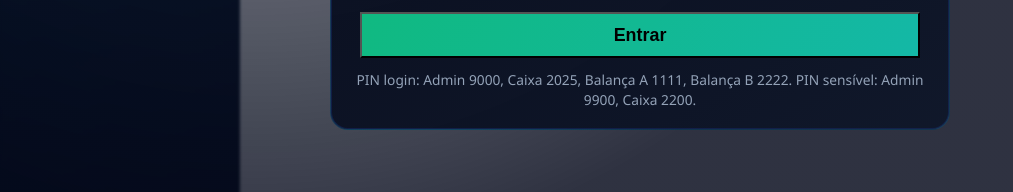
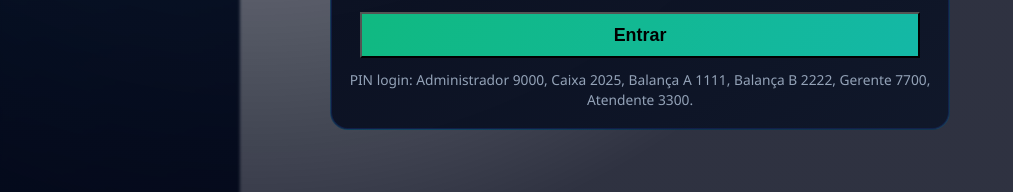
Before and after one commit to Rawston-mp/PDV_Restaurante_kilo, a React (Vite) app: page / in a window 1280 px wide. Shown: the part 569-761 px from the top of the page, without its empty margins (0-1013 px from the left). Built offline with nearby package versions, Linux system fonts and the light colour scheme; no server answers.

Commit message:
usuarios

```diff
--- a/src/modules/admin/presentation/components/StoreSettingsPanel.tsx
+++ b/src/modules/admin/presentation/components/StoreSettingsPanel.tsx
@@ -1,6 +1,6 @@
 import { useMemo, useState, type ChangeEvent } from 'react';
 
-import type { Role } from '@/modules/auth/domain/types/Role';
+import { getRoleLabel, type Role } from '@/modules/auth/domain/types/Role';
 import {
   readStoreSettings,
   saveStoreSettings,
@@ -8,14 +8,7 @@ import {
   type StoreSettings
 } from '@/modules/admin/infrastructure/local/platformSettings';
 
-const roleLabel: Record<Role, string> = {
-  ADMIN: 'Admin da plataforma',
-  GERENTE: 'Gerente',
-  CAIXA: 'Caixa',
-  ATENDENTE: 'Atendente',
-  COMANDA_A: 'Balança A',
-  COMANDA_B: 'Balança B'
-};
+const getStoreRoleLabel = (role: Role) => (role === 'ADMIN' ? 'Admin da plataforma' : getRoleLabel(role));
 
 const nowIso = () => new Date().toISOString();
 
@@ -346,7 +339,7 @@ export function StoreSettingsPanel() {
                   checked={form.allowedRoles.includes(roleOption)}
                   onChange={() => toggleRole(roleOption)}
                 />
-                {roleLabel[roleOption]}
+                {getStoreRoleLabel(roleOption)}
               </label>
             ))}
           </div>
--- a/src/modules/auth/infrastructure/local/pinPolicy.ts
+++ b/src/modules/auth/infrastructure/local/pinPolicy.ts
@@ -1,4 +1,4 @@
-import type { Role } from '@/modules/auth/domain/types/Role';
+import { getRoleLabel, type Role } from '@/modules/auth/domain/types/Role';
 
 export type PinKind = 'LOGIN' | 'SENSITIVE';
 
@@ -17,16 +17,16 @@ export type PinOperationResult = {
 const loginStorageKey = 'pdv.auth.loginPins';
 const sensitiveStorageKey = 'pdv.auth.sensitivePins';
 
-const defaultLoginPins: Record<Role, string> = {
+export const defaultLoginPins: Record<Role, string> = {
   ADMIN: '9000',
-  GERENTE: '7070',
+  GERENTE: '7700',
   CAIXA: '2025',
-  ATENDENTE: '3030',
+  ATENDENTE: '3300',
   COMANDA_A: '1111',
   COMANDA_B: '2222'
 };
 
-const defaultSensitivePins: Record<Role, string> = {
+export const defaultSensitivePins: Record<Role, string> = {
   ADMIN: '9900',
   GERENTE: '7700',
   CAIXA: '2200',
@@ -72,13 +72,26 @@ const readPins = (kind: PinKind): Record<Role, string> => {
     const parsed = JSON.parse(raw) as Record<Role, string>;
     const defaults = getDefaultPins(kind);
 
-    return {
+    const pins = {
       ...defaults,
       ...parsed
     };
+    return migrateLegacyDefaultPins(kind, pins);
   } catch {
     return { ...getDefaultPins(kind) };
   }
+};
+
+const migrateLegacyDefaultPins = (kind: PinKind, pins: Record<Role, string>) => {
+  if (kind !== 'LOGIN') {
+    return pins;
+  }
+
+  return {
+    ...pins,
+    GERENTE: pins.GERENTE === '7070' ? defaultLoginPins.GERENTE : pins.GERENTE,
+    ATENDENTE: pins.ATENDENTE === '3030' ? defaultLoginPins.ATENDENTE : pins.ATENDENTE
+  };
 };
 
 const persistPins = (kind: PinKind, pins: Record<Role, string>) => {
@@ -158,3 +171,8 @@ export const getPinPolicySummary = () => {
     sensitiveStrengthIssues: Object.values(sensitivePins).filter((pin) => !isPinStrongEnough(pin)).length
   };
 };
+
+export const getDefaultPinHint = () => {
+  const orderedRoles: Role[] = ['ADMIN', 'CAIXA', 'COMANDA_A', 'COMANDA_B', 'GERENTE', 'ATENDENTE'];
+  return `PIN login: ${orderedRoles.map((role) => `${getRoleLabel(role)} ${defaultLoginPins[role]}`).join(', ')}.`;
+};
--- a/src/modules/auth/presentation/components/AuthAccessPanel.tsx
+++ b/src/modules/auth/presentation/components/AuthAccessPanel.tsx
@@ -7,6 +7,7 @@ import {
   roleCanAccessStore,
   type StoreSettings
 } from '@/modules/admin/infrastructure/local/platformSettings';
+import { getDefaultPinHint } from '@/modules/auth/infrastructure/local/pinPolicy';
 
 const getStoreDisplayName = (store: StoreSettings) => store.tradeName || store.name;
 
@@ -153,9 +154,7 @@ export function AuthAccessPanel() {
 
         {message && <p className="auth-message">{message}</p>}
 
-        <p className="auth-hint">
-          PIN login: Admin 9000, Caixa 2025, Balança A 1111, Balança B 2222. PIN sensível: Admin 9900, Caixa 2200.
-        </p>
+        <p className="auth-hint">{getDefaultPinHint()}</p>
       </section>
     </div>
   );
--- a/src/modules/auth/presentation/providers/AuthProvider.tsx
+++ b/src/modules/auth/presentation/providers/AuthProvider.tsx
@@ -3,7 +3,7 @@ import { createContext, useContext, useMemo, useState, type ReactNode } from 're
 import type { User } from '@/modules/auth/domain/entities/User';
 import { hasPermission } from '@/modules/auth/domain/services/permissionPolicy';
 import type { Permission } from '@/modules/auth/domain/types/Permission';
-import { roleLabels, type Role } from '@/modules/auth/domain/types/Role';
+import { getRoleLabel, type Role } from '@/modules/auth/domain/types/Role';
 import {
   changeRolePin,
   getPinPolicySummary,
@@ -148,7 +148,7 @@ export function AuthProvider({ children }: { children: ReactNode }) {
 
           return {
             success: false,
-            message: `Perfil ${roleLabels[role]} não está vinculado à loja ${getStoreDisplayName(selectedStore)}.`
+            message: `Perfil ${getRoleLabel(role)} não está vinculado à loja ${getStoreDisplayName(selectedStore)}.`
           };
         }
 
@@ -167,7 +167,7 @@ export function AuthProvider({ children }: { children: ReactNode }) {
 
         const nextUser: User = {
           id: `u-${role.toLowerCase()}`,
-          name: roleLabels[role],
+          name: getRoleLabel(role),
           role,
           storeId: selectedStore.id,
           storeName: getStoreDisplayName(selectedStore)
@@ -184,7 +184,7 @@ export function AuthProvider({ children }: { children: ReactNode }) {
 
         return {
           success: true,
-          message: `Acesso liberado: ${roleLabels[role]} em ${getStoreDisplayName(selectedStore)}.`
+          message: `Acesso liberado: ${getRoleLabel(role)} em ${getStoreDisplayName(selectedStore)}.`
         };
       },
       confirmSensitiveAction: (action: SensitiveAction, password: string) => {
```
Also changed, not shown: 1 other file (tests, documents, lock files or other folders).
